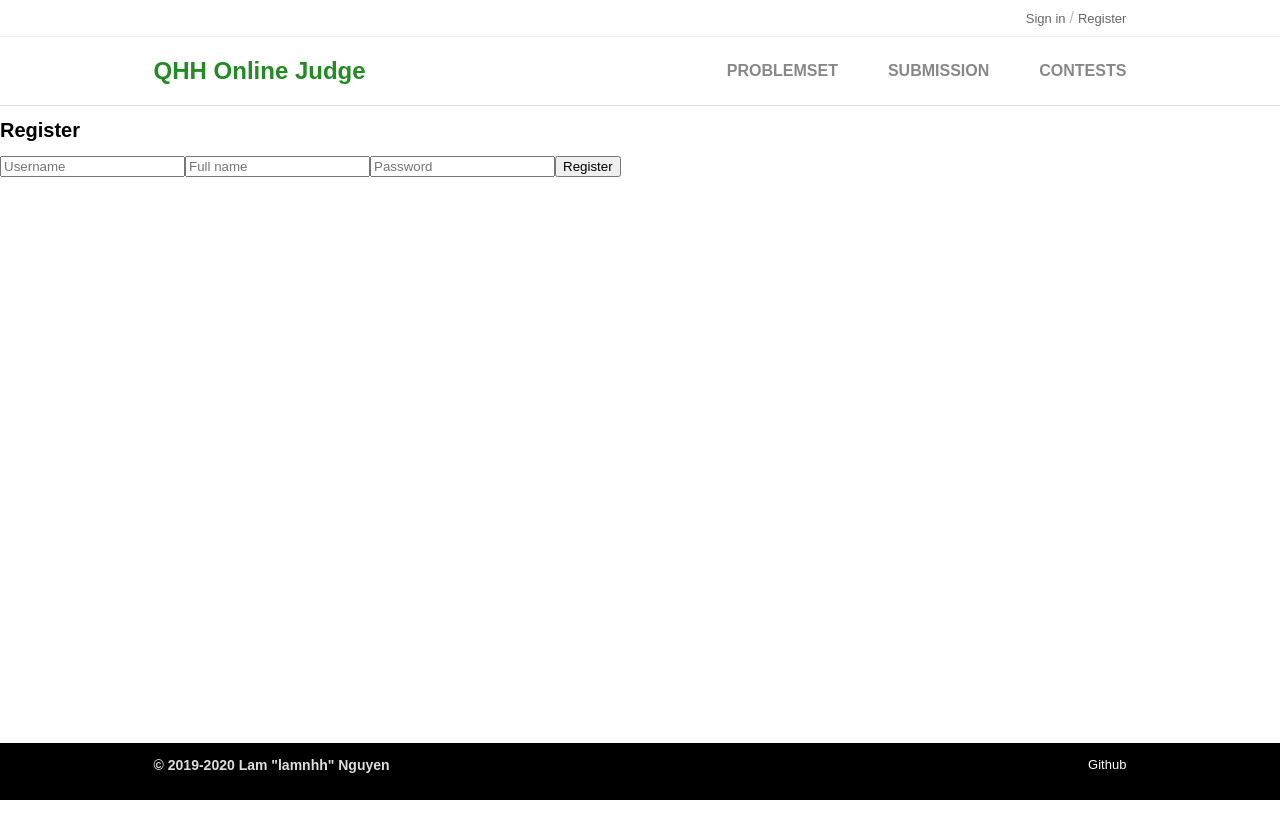
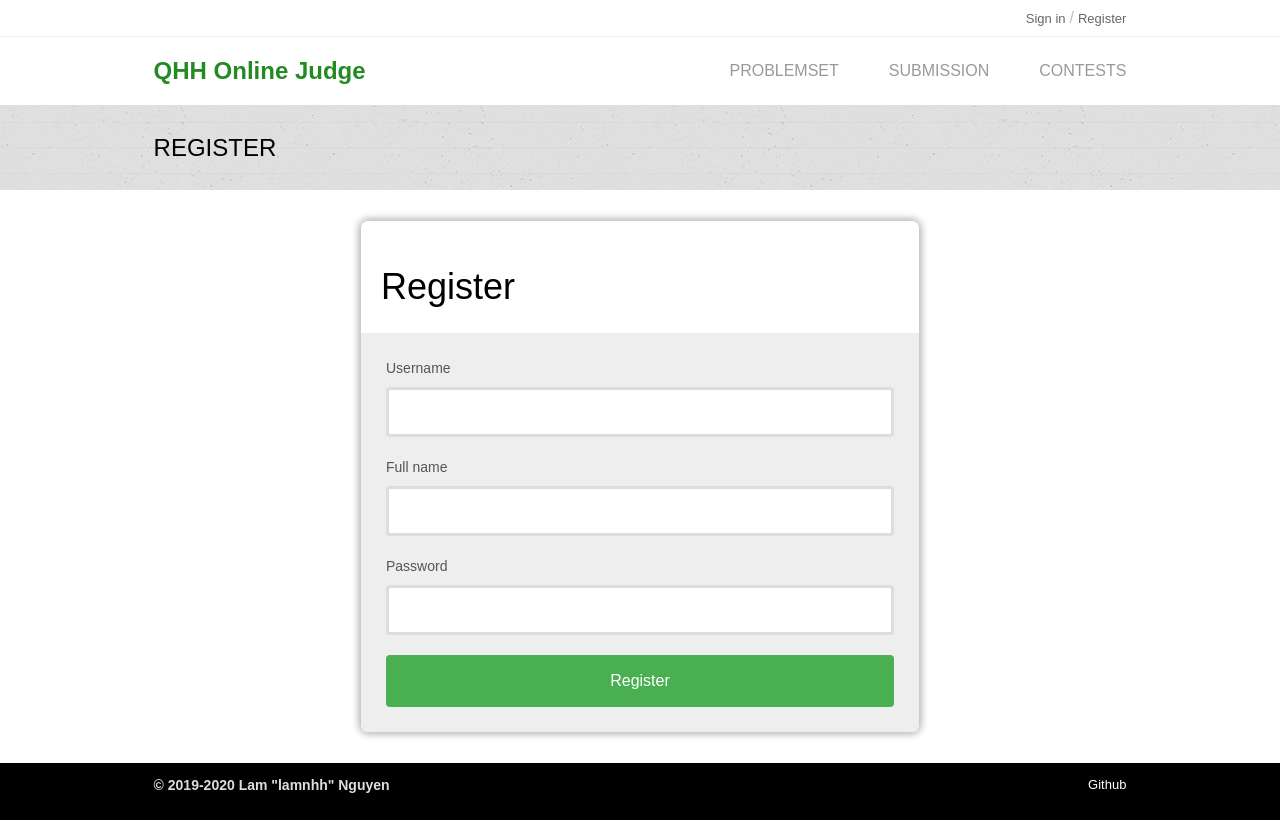
Before and after one commit to lamnhh/qoj, a React app: page /register in a window 1280 px wide. Built offline with nearby package versions, Linux system fonts and the light colour scheme; no server answers; the HTML template or start-up script is replaced by a standard one.

Commit message:
Styled login/register page

```diff
--- a/client/components/LoginForm.tsx
+++ b/client/components/LoginForm.tsx
@@ -38,10 +38,24 @@ function LoginForm() {
   );
 
   return (
-    <form onSubmit={handleLogin}>
-      <input type="text" name="username" placeholder="Username" required />
-      <input type="password" name="password" placeholder="Password" required />
-      <button type="submit">Login</button>
+    <form className="auth-form" onSubmit={handleLogin}>
+      <div className="auth-form__header">
+        <h1>Sign in</h1>
+        <div className="auth-form__header-icon">
+          <i className="fa fa-key"></i>
+        </div>
+      </div>
+      <div className="auth-form__body">
+        <label>
+          <span>Username</span>
+          <input type="text" name="username" required />
+        </label>
+        <label>
+          <span>Password</span>
+          <input type="password" name="password" required />
+        </label>
+        <button type="submit">Sign in</button>
+      </div>
     </form>
   );
 }
--- a/client/components/RegisterForm.tsx
+++ b/client/components/RegisterForm.tsx
@@ -39,11 +39,28 @@ function RegisterForm() {
   );
 
   return (
-    <form onSubmit={handleLogin}>
-      <input type="text" name="username" placeholder="Username" required />
-      <input type="text" name="fullname" placeholder="Full name" required />
-      <input type="password" name="password" placeholder="Password" required />
-      <button type="submit">Register</button>
+    <form className="auth-form" onSubmit={handleLogin}>
+      <div className="auth-form__header">
+        <h1>Register</h1>
+        <div className="auth-form__header-icon">
+          <i className="fa fa-sign-in"></i>
+        </div>
+      </div>
+      <div className="auth-form__body">
+        <label>
+          <span>Username</span>
+          <input type="text" name="username" required />
+        </label>
+        <label>
+          <span>Full name</span>
+          <input type="text" name="fullname" required />
+        </label>
+        <label>
+          <span>Password</span>
+          <input type="password" name="password" required />
+        </label>
+        <button type="submit">Register</button>
+      </div>
     </form>
   );
 }
--- a/client/pages/LoginPage.tsx
+++ b/client/pages/LoginPage.tsx
@@ -4,10 +4,12 @@ import LoginForm from "../components/LoginForm";
 function LoginPage() {
   return (
     <>
-      <header>
+      <header className="page-name align-left-right">
         <h1>Sign In</h1>
       </header>
-      <LoginForm></LoginForm>
+      <section className="auth-page">
+        <LoginForm />
+      </section>
     </>
   );
 }
--- a/client/pages/ProblemPage.tsx
+++ b/client/pages/ProblemPage.tsx
@@ -23,7 +23,7 @@ function ProblemPage() {
     [problemId]
   );
 
-  let [tab, setTab] = useState(1);
+  let [tab, setTab] = useState(0);
   let tabListRef = useRef<HTMLDivElement>(null);
 
   useEffect(
--- a/client/pages/RegisterPage.tsx
+++ b/client/pages/RegisterPage.tsx
@@ -4,10 +4,12 @@ import RegisterForm from "../components/RegisterForm";
 function RegisterPage() {
   return (
     <>
-      <header>
+      <header className="page-name align-left-right">
         <h1>Register</h1>
       </header>
-      <RegisterForm></RegisterForm>
+      <section className="auth-page">
+        <RegisterForm />
+      </section>
     </>
   );
 }
--- /dev/null
+++ b/client/styles/_auth.scss
@@ -0,0 +1,94 @@
+.auth-page {
+  display: flex;
+  justify-content: center;
+}
+
+.auth-form {
+  border: 0.1rem solid #ccc;
+  border-radius: 0.8rem;
+  box-shadow: 0 0 0.8rem rgba(0, 0, 0, 0.4);
+  margin-top: 3rem;
+  overflow: hidden;
+  width: 56rem;
+
+  label,
+  span,
+  input {
+    display: block;
+  }
+
+  label {
+    margin-bottom: 2rem;
+  }
+}
+
+.auth-form__header {
+  padding: 4.5rem 2.5rem 2.5rem 2rem;
+  position: relative;
+  h1 {
+    font-size: 3.6rem;
+    font-weight: normal;
+    margin: 0;
+  }
+}
+
+.auth-form__header-icon {
+  color: #ddd;
+  font-size: 6.4rem;
+  position: absolute;
+  right: 0;
+  top: 0;
+}
+
+.auth-form__body {
+  background-color: #eee;
+  padding: 2.5rem;
+}
+
+.auth-form span {
+  color: #555;
+  font-size: 1.4rem;
+  line-height: 1.5;
+  padding-bottom: 0.8rem;
+}
+
+.auth-form input {
+  border: 0.3rem solid #ddd;
+  border-radius: 0.4rem;
+  color: #999;
+  font-size: 1.6rem;
+  line-height: 1.5;
+  height: 5rem;
+  padding: 0.4rem 1.2rem;
+  width: 100%;
+
+  transition: border-color 0.15s linear;
+  &:focus {
+    border-color: #aaa;
+    outline: none;
+  }
+}
+
+.auth-form button {
+  background-color: #4aaf51;
+  border: none;
+  border-radius: 0.4rem;
+  color: #fff;
+  cursor: pointer;
+  font-size: 1.6rem;
+  line-height: 1.5;
+  opacity: 1;
+  padding: 1.4rem 0;
+  width: 100%;
+
+  transition: 0.15s opacity linear;
+  &:focus,
+  &:hover {
+    opacity: 0.6;
+    outline: none;
+  }
+}
+
+.auth-form input[type="password"] {
+  font-family: monospace;
+}
--- a/client/styles/_header.scss
+++ b/client/styles/_header.scss
@@ -68,9 +68,8 @@
     margin: 0;
   }
   a {
-    color: #888;
+    color: #999;
     display: block;
-    font-weight: bold;
     padding: 2.2rem 0;
     text-decoration: none;
     transition: color 0.1s linear;
@@ -87,6 +86,7 @@
     &.active {
       a {
         color: $theme;
+        font-weight: bold;
         outline: none;
       }
     }
@@ -102,6 +102,7 @@
       }
       a {
         color: $theme;
+        font-weight: bold;
         outline: none;
       }
     }
--- a/client/styles/_problem-page.scss
+++ b/client/styles/_problem-page.scss
@@ -24,7 +24,7 @@
 .problem-page__tablist {
   position: relative;
   &::after {
-    background-color: #eee;
+    background-color: #ccc;
     content: "";
     height: 0.1rem;
     left: 0;
@@ -36,8 +36,8 @@
 }
 
 .problem-page__tab {
-  background-color: #f8f8f8;
-  border: 0.1rem solid #eee;
+  background-color: #eee;
+  border: 0.1rem solid #ccc;
   color: #666;
   font-weight: bold;
   padding: 1.2rem 0;
--- a/client/styles/_submit-form.scss
+++ b/client/styles/_submit-form.scss
@@ -52,13 +52,13 @@
 
 .submit-form button {
   background-color: #fff;
-  border: 0.1rem solid #bbb;
-  border-radius: 0.4rem;
+  border: 0.1rem solid #ccc;
+  border-radius: 0.5rem;
   cursor: pointer;
   color: #666;
   font-weight: bold;
   margin-top: 3rem;
-  padding: 0.8rem 1.6rem;
+  padding: 1rem 2.4rem;
   transition: background-color 0.1s linear;
   &:focus,
   &:hover {
--- a/client/styles/index.scss
+++ b/client/styles/index.scss
@@ -35,3 +35,4 @@ body {
 @import "./table";
 @import "./problem-page";
 @import "./submit-form";
+@import "./auth";
```
